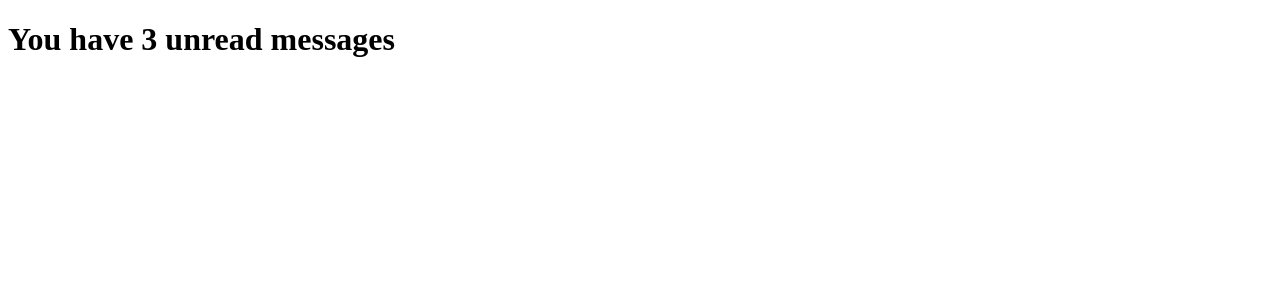
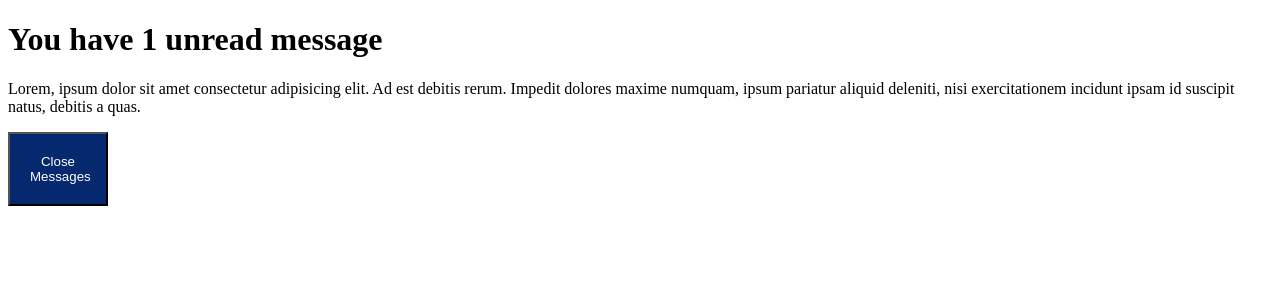
Before and after one commit to LuckySibanda/React_Basics, a React (Vite) app in the folder Basic_React_Features/: page / in a window 1280 px wide. Shown: the top 300 px of the page. Built offline with nearby package versions, Linux system fonts and the light colour scheme.

Commit message:
first commit

```diff
--- a/Basic_React_Features/src/Passing_data/Jokes-displayer.jsx
+++ b/Basic_React_Features/src/Passing_data/Jokes-displayer.jsx
@@ -5,16 +5,33 @@ import React from "react";
 
 // the above imports are above toggling on and off and element if two values are truthy or true: see 7:30:00
 
-export default function DisplayJoke() {
-    const [messages, setMessages] = React.useState(["a", "b", "c"])
+// nvm i did it with the show state
 
 
+// CONDITIONAL RENDERING
+
+export default function DisplayJoke() {
+    const [messages, setMessages] = React.useState(["sup"])
+
+    const [show, setShown] = React.useState(true)
+
+    function toggleShow() {
+        setShown(prevShow => !prevShow)
+    }
 
 
 
     return (
         <div>
-            {messages.length > 0 && <h1>You have {messages.length} unread messages</h1>}
+            {/* {messages.length > 0 && <h1>You have {messages.length} unread messages</h1>} */}
+
+            {messages.length > 0 ?
+            <h1>You have {messages.length} unread {messages.length === 1 ? "message" : "messages"}</h1> :
+            <h2>You are all caught up</h2>}
+
+            {show && <p>Lorem, ipsum dolor sit amet consectetur adipisicing elit. Ad est debitis rerum. Impedit dolores maxime numquam, ipsum pariatur aliquid deleniti, nisi exercitationem incidunt ipsam id suscipit natus, debitis a quas.</p>}
+
+            <button onClick={toggleShow}>{show ? "Close Messages" : "Read Messages"}</button>
         </div>
     )
 }
```
Also changed, not shown: Basic_React_Features/src/Forms/Form-1.jsx (added).
